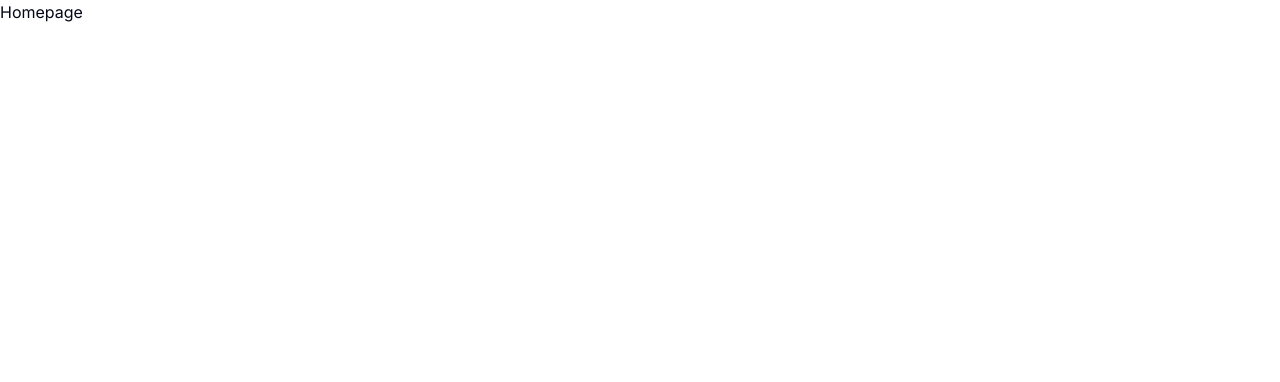
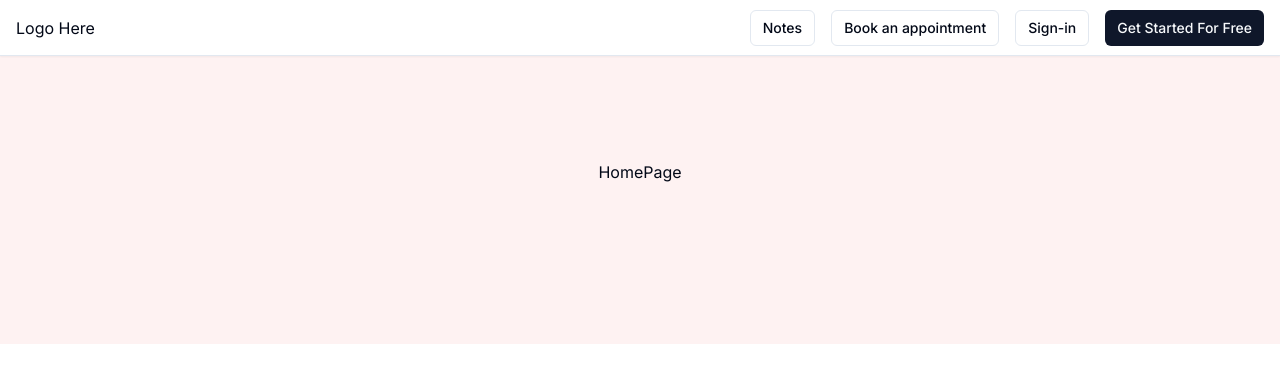
Before and after one commit to JordanMarcus93/yarins-website, a Next.js app in the folder tutoring-app/tutoring/: page / in a window 1280 px wide. Shown: the top 382 px of the page. Built offline with nearby package versions, Linux system fonts and the light colour scheme.

Commit message:
initial home page and layout

```diff
--- /dev/null
+++ b/tutoring-app/tutoring/app/(home)/layout.tsx
@@ -0,0 +1,13 @@
+import { HomeNavbar } from "@/components/home/HomeNavbar";
+
+
+const HomePageLayout = ({ children }: { children: React.ReactNode }) => {
+  return (
+    <div className="h-full">
+      <HomeNavbar />
+      <main className="pt-40 bg-red-50 pb-40">{children}</main>
+    </div>
+  );
+};
+
+export default HomePageLayout;
--- /dev/null
+++ b/tutoring-app/tutoring/app/(home)/page.tsx
@@ -0,0 +1,7 @@
+export default function HomePage() {
+  return (
+    <div className="flex items-center justify-center flex-col">
+      HomePage
+    </div>
+  );
+}
```
